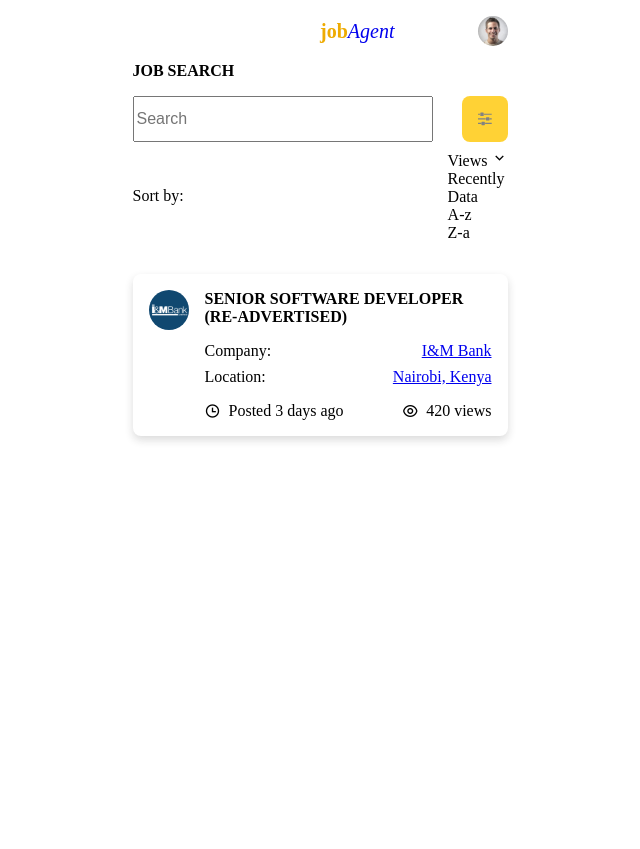
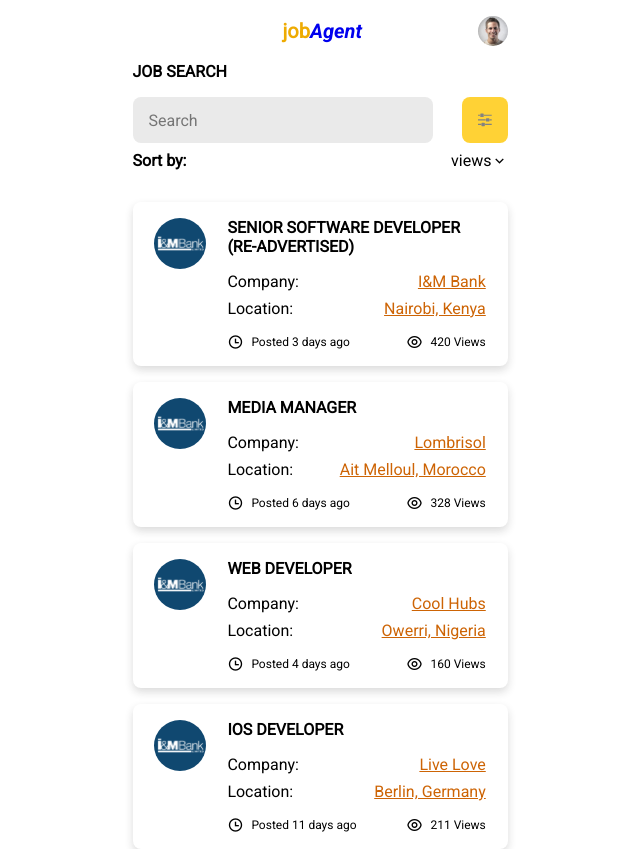
Before and after one commit to kydyrsha/jobAgent, a Vue app: page / in a window 1280 px wide. Shown: the top 849 px of the page, without its empty margins (320-960 px from the left). Before the commit the page ends 800 px from the top, so only its background shows below. Built offline with nearby package versions, Linux system fonts and the light colour scheme.

Commit message:
search is working

```diff
--- /dev/null
+++ b/data/jobs-mock.json
@@ -0,0 +1,94 @@
+{
+  "jobs": [
+    {
+      "name": "Senior Software Developer (Re-advertised)",
+      "company": "I&M Bank",
+      "location": {
+        "country": "Kenya",
+        "city": "Nairobi"
+      },
+      "postedDaysAgo": 3,
+      "views": 420
+    },
+    {
+      "name": "Media manager",
+      "company": "Lombrisol",
+      "location": {
+        "country": "Morocco",
+        "city": "Ait Melloul"
+      },
+      "postedDaysAgo": 6,
+      "views": 328
+    },
+    {
+      "name": "WEB developer",
+      "company": "Cool Hubs",
+      "location": {
+        "country": "Nigeria",
+        "city": "Owerri"
+      },
+      "postedDaysAgo": 4,
+      "views": 160
+    },
+    {
+      "name": "iOS developer",
+      "company": "Live Love",
+      "location": {
+        "country": "Germany",
+        "city": "Berlin"
+      },
+      "postedDaysAgo": 11,
+      "views": 211
+    },
+    {
+      "name": "Backend Engineer",
+      "company": "Revolut",
+      "location": {
+        "country": "Kazakhstan",
+        "city": "Almaty"
+      },
+      "postedDaysAgo": 4,
+      "views": 441
+    },
+    {
+      "name": "DevOps Engineer (Mid-Senior level)",
+      "company": "Improvado",
+      "location": {
+        "country": "Ukraine",
+        "city": "Kyiv"
+      },
+      "postedDaysAgo": 3,
+      "views": 63
+    },
+    {
+      "name": "Product Development Engineer",
+      "company": "Kaseya",
+      "location": {
+        "country": "Poland",
+        "city": "Katowice"
+      },
+      "postedDaysAgo": 9,
+      "views": 255
+    },
+    {
+      "name": "C++ Engineer",
+      "company": "Orion Innovation",
+      "location": {
+        "country": "Spain",
+        "city": "Madrid"
+      },
+      "postedDaysAgo": 2,
+      "views": 212
+    },
+    {
+      "name": "AI AQA Engineer",
+      "company": "Corning Incorporated",
+      "location": {
+        "country": "Norway",
+        "city": "Oslo"
+      },
+      "postedDaysAgo": 7,
+      "views": 350
+    }
+  ]
+}
--- a/src/App.vue
+++ b/src/App.vue
@@ -1,8 +1,11 @@
 <template>
   <div id="app">
     <Header></Header>
-    <Search></Search>
-    <Card></Card>
+    <Search
+        :searchKey="searchKey"
+        :onChange="onChange"
+    />
+    <Card :jobs="jobList" />
   </div>
 </template>
 
@@ -11,6 +14,7 @@
 import Header from '@/components/Header';
 import Search from '@/components/Search';
 import Card from '@/components/Card';
+import json from '../data/jobs-mock.json'
 
 export default {
   name: 'App',
@@ -18,16 +22,38 @@
     Header,
     Search,
     Card
+  },
+  data() {
+    return {
+      jobs: json.jobs,
+      searchKey: ''
+    }
+  },
+  computed: {
+    jobList() {
+      if (this.searchKey) {
+        return this.jobs.filter(job => (job.name.toLowerCase().includes(this.searchKey.toLowerCase())))
+      }
+      return this.jobs
+    }
+  },
+  methods: {
+    onChange(e) {
+      this.searchKey = e.target.value
+    }
   }
 }
 </script>
 
 <style>
 
+@import url('https://fonts.googleapis.com/css2?family=Roboto:ital,wght@0,400;1,700&display=swap');
+
 * {
   box-sizing: border-box;
   margin:0;
   font-size: 16px;
+  font-family: 'Roboto', sans-serif;
 }
 
 #app {
--- a/src/components/Card.vue
+++ b/src/components/Card.vue
@@ -1,25 +1,25 @@
 <template>
   <div class="card-wrapper">
-    <div class="card">
+    <div class="card" v-for="(job, index) in jobs" :key="index">
       <img src="@/assets/img/bank.svg" alt="logo">
       <div class="card-info">
-        <h2>Senior Software Developer (Re-advertised)</h2>
-        <div class="company-name">
+        <h2>{{job.name}}</h2>
+        <div class="card-link company-name">
           <p>Company:</p>
-          <a href="#">I&M Bank</a>
+          <a href="#">{{job.company}}</a>
         </div>
-        <div class="location-name">
+        <div class="card-link location-name">
           <p>Location:</p>
-          <a href="#">Nairobi, Kenya</a>
+          <a href="#">{{job.location.city}}, {{job.location.country}}</a>
         </div>
         <div class="data">
           <div class="posted">
             <i class="ri-time-line"></i>
-            <p>Posted 3 days ago</p>
+            <p>Posted {{job.postedDaysAgo}} days ago</p>
           </div>
           <div class="views">
             <i class="ri-eye-line"></i>
-            <p>420 views</p>
+            <p>{{job.views}} Views</p>
           </div>
         </div>
       </div>
@@ -29,7 +29,10 @@
 
 <script>
 export default {
-  name: "Card.vue"
+  name: "Card.vue",
+  props: {
+    jobs: Array
+  }
 }
 </script>
 
@@ -45,12 +48,21 @@
   padding:1rem;
   box-shadow: 0px 4px 8px rgba(33, 33, 33, 0.16);
   border-radius: 8px;
+  margin-bottom: 1rem;
+  justify-content: space-evenly;
+}
+
+.card-wrapper .card > img {
+  width:15%;
 }
 
 .card-wrapper .card .card-info {
   padding:0 0 0 1rem;
+  width:80%;
 }
-
+.card-wrapper .card .card-info .card-link > a {
+  color:#CD6405;
+}
 .card-wrapper .card .card-info > h2 {
   margin-bottom: 1rem;
   text-transform: uppercase;
@@ -68,6 +80,10 @@
   margin-top: 1rem;
 }
 
+.card-wrapper .data  p {
+  font-size: 12px;
+}
+
 .card-wrapper .data > div {
   display: flex;
   justify-content: space-between;
@@ -77,4 +93,6 @@
 .card-wrapper .data > div > i {
   margin-right: 0.5rem;
 }
+
+
 </style>
--- a/src/components/Header.vue
+++ b/src/components/Header.vue
@@ -14,7 +14,7 @@
 <style scoped>
 .header-wrapper {
   width:100%;
-  max-width:50%;
+  max-width:60%;
   display: flex;
   align-items: center;
   justify-content: space-between;
--- a/src/components/Search.vue
+++ b/src/components/Search.vue
@@ -2,17 +2,19 @@
 <div class="search-wrapper">
   <h2>JOB SEARCH</h2>
   <div class="input-wrapper">
-    <input type="text" placeholder="Search">
+    <input type="text" placeholder="Search" :value="searchKey" @input="onChange">
     <img src="@/assets/img/filter.svg" alt="filter-icon">
   </div>
   <div class="filter-wrapper">
-    <p>Sort by:</p>
-    <div class="sort">
-      <p>Views <i class="ri-arrow-down-s-line"></i></p>
-      <p>Recently</p>
-      <p>Data</p>
-      <p>A-z</p>
-      <p>Z-a</p>
+    <p><b>Sort by:</b></p>
+    <div class="sort dropdown">
+      <div class="dropbtn"><span>views</span> <i class="ri-arrow-down-s-line"></i></div>
+      <div class="dropdown-content">
+        <a>recently added</a>
+        <a>data</a>
+        <a>a-z</a>
+        <a>z-a</a>
+      </div>
     </div>
   </div>
 </div>
@@ -20,7 +22,11 @@
 
 <script>
 export default {
-  name: "Search.vue"
+  name: "Search.vue",
+  props: {
+    searchKey: String,
+    onChange: Function
+  }
 }
 </script>
 
@@ -32,10 +38,14 @@
 .search-wrapper .input-wrapper > input {
   width:100%;
   max-width: 80%;
+  padding:0rem 1rem;
+  border-radius: 8px;
+  background-color: #EAEAEA;
+  border-style: none;
 }
 
 .search-wrapper .input-wrapper > input:focus {
-  border-width: 0;
+  outline: none;
 }
 .search-wrapper .input-wrapper > img {
   padding:1rem;
@@ -67,4 +77,41 @@
   display: flex;
   align-items: center;
 }
+
+.dropdown {
+  position: relative;
+  display: inline-block;
+}
+
+.dropdown-content {
+  display: none;
+  position: absolute;
+  right: 0;
+  background-color: #f9f9f9;
+  min-width: 160px;
+  box-shadow: 0px 8px 16px 0px rgba(0,0,0,0.2);
+  z-index: 1;
+}
+
+.dropdown-content a {
+  color: black;
+  padding: 12px 16px;
+  text-decoration: none;
+  display: block;
+}
+
+.dropdown-content a:hover {background-color: #f1f1f1;}
+
+.dropdown:hover .dropdown-content {
+  display: block;
+}
+
+.dropdown:hover .dropbtn {
+  cursor: pointer;
+}
+
+.dropbtn {
+  display: flex;
+  align-items: center;
+}
 </style>
```
